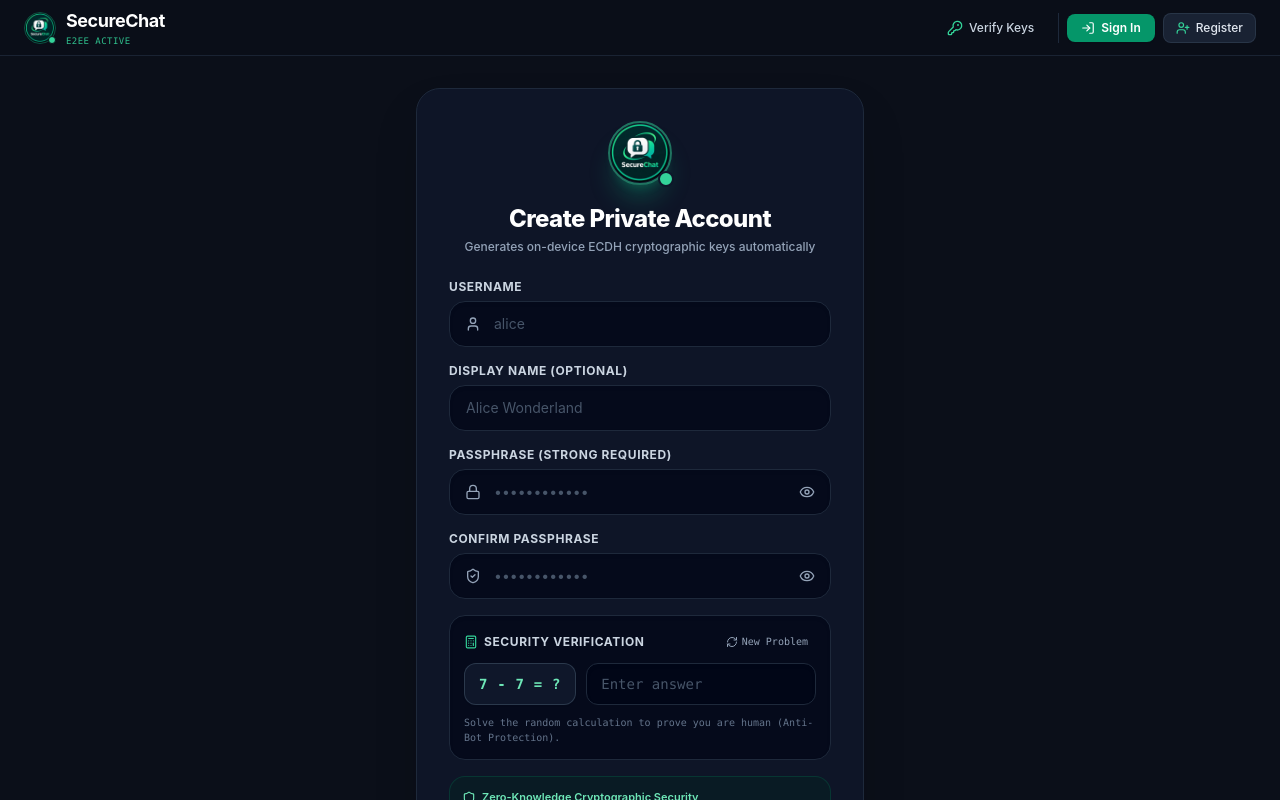
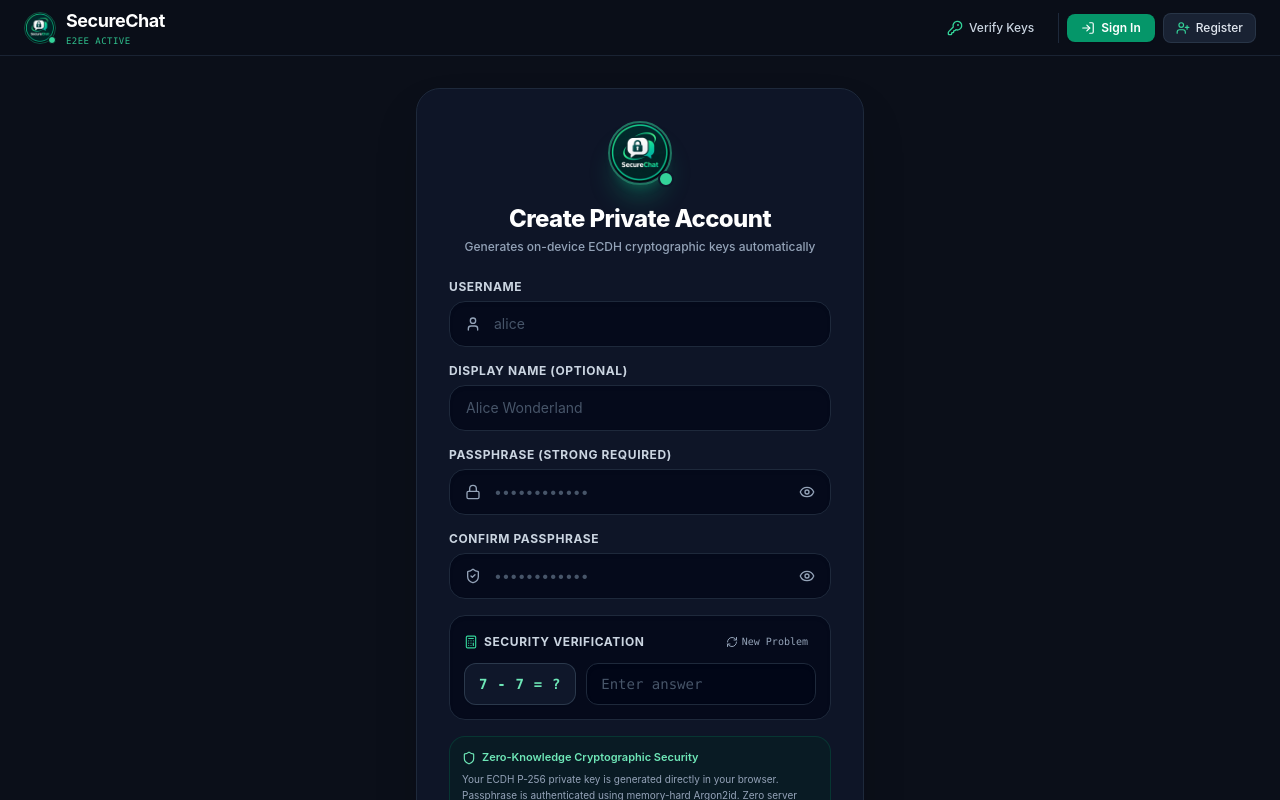
Before and after one commit to SPD-G107/SecureChat, a Next.js app in the folder frontend/: page /register in a window 1280 px wide. Built offline with nearby package versions, Linux system fonts and the light colour scheme.

Commit message:
style(register): remove helper subtext under math CAPTCHA for a cleaner layout

```diff
--- a/frontend/src/app/register/page.tsx
+++ b/frontend/src/app/register/page.tsx
@@ -512,9 +512,6 @@ export default function RegisterPage() {
                 )}
               </div>
             </div>
-            <p className="text-[10px] text-slate-500 font-mono">
-              Solve the random calculation to prove you are human (Anti-Bot Protection).
-            </p>
           </div>
 
           {/* Zero-Knowledge Cryptographic Notice */}
```
